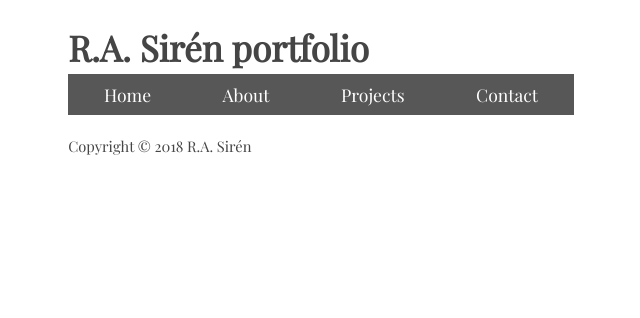
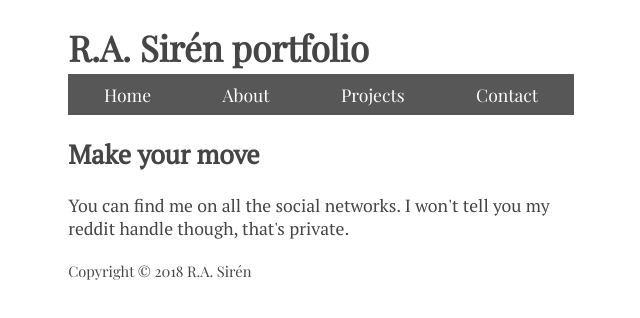
Before and after one commit to roosanna/roosanna.github.io, a plain HTML site: page contact.html in a window 1280 px wide. Shown: the whole page, without its empty margins (319-959 px from the left). Drawn offline with nearby package versions, Linux system fonts and the light colour scheme.

Commit message:
Update contact.html

```diff
--- a/contact.html
+++ b/contact.html
@@ -27,7 +27,8 @@
       </ul>
     </nav>
     <main>
-
+      <h2>Make your move</h2>
+      <p>You can find me on all the social networks. I won't tell you my reddit handle though, that's private.</p>
     </main>
     <footer>
       <small>Copyright &copy; 2018 R.A. Sirén</small>
```
